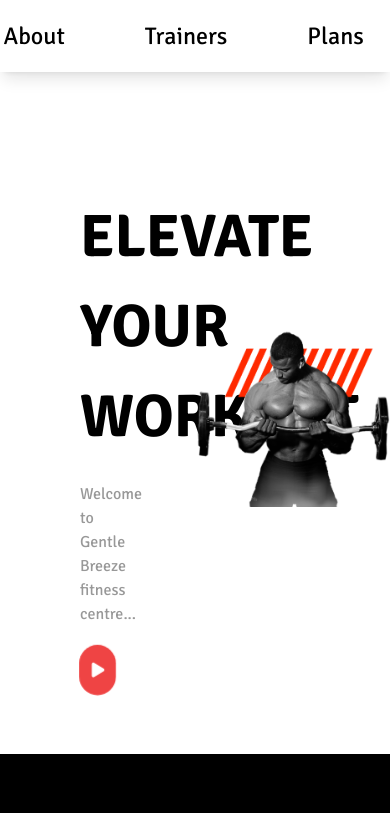
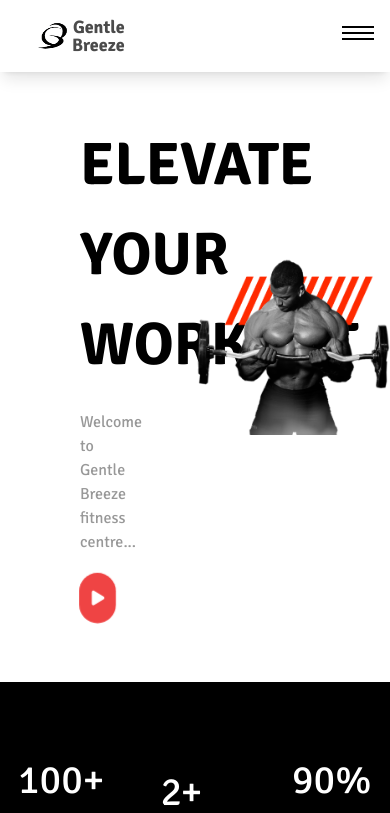
Before and after one commit to abupraise/GentleBreeze, a React (Vite) app: page / in a window 390 px wide. Shown: the top 813 px of the page. Built offline with nearby package versions, Linux system fonts and the light colour scheme.

Commit message:
Updating Navbar

```diff
--- a/src/components/Navbar.jsx
+++ b/src/components/Navbar.jsx
@@ -1,11 +1,59 @@
-import React from "react";
+import React, { useState, useEffect } from "react";
 import { Link } from "react-scroll";
+import Logo from "/assets/images/GentleBreezeLogo - Black.png";
 
 const Navbar = () => {
+  const [isOpen, setIsOpen] = useState(false);
+  const [isVisible, setIsVisible] = useState(true);
+  const [lastScrollTop, setLastScrollTop] = useState(0);
+
+  const toggleMenu = () => {
+    setIsOpen(!isOpen);
+  };
+
+  const handleScroll = () => {
+    const scrollTop = window.pageYOffset || document.documentElement.scrollTop;
+
+    if (scrollTop > lastScrollTop && scrollTop > 200) {
+      // Scroll Down
+      setIsVisible(false);
+    } else if (scrollTop < lastScrollTop || scrollTop < 200) {
+      // Scroll Up
+      setIsVisible(true);
+    }
+
+    setLastScrollTop(scrollTop);
+  };
+
+  useEffect(() => {
+    window.addEventListener("scroll", handleScroll);
+    return () => {
+      window.removeEventListener("scroll", handleScroll);
+    };
+  }, [lastScrollTop]);
+
   return (
-    <div className="flex items-center justify-center py-5 text-2xl sticky top-0 bg-white bg-opacity-30 backdrop-blur-md shadow-lg z-10">
+    <div
+      className={`bg-white bg-opacity-30 backdrop-blur-md shadow-lg fixed top-0 w-full z-10 transition-transform duration-500 ${
+        isVisible ? "translate-y-0" : "-translate-y-full"
+      }`}
+    >
+      <div className="flex items-center justify-between py-5 px-4 md:px-10">
+        <div className="relative flex items-center">
+          <img src={Logo} alt="Logo" className="w-20 h-8 mr-2" />
+          <div className="absolute left-14 z-10 flex flex-col text-right">
+            <span className="text-black opacity-70 font-bold text-lg leading-none">
+              Gentle
+            </span>
+            <span className="text-black opacity-70 font-bold text-lg leading-none">
+              Breeze
+            </span>
+          </div>
+        </div>
+        <div className="hidden md:flex justify-center w-full">
+          <div className="flex items-center space-x-10">
             <Link
-        className="px-10 cursor-pointer hover:text-red-500"
+              className="px-4 cursor-pointer hover:text-red-500"
               activeClass="text-red-500"
               to="home"
               spy={true}
@@ -15,7 +63,7 @@ const Navbar = () => {
               Home
             </Link>
             <Link
-        className="px-10 cursor-pointer hover:text-red-500"
+              className="px-4 cursor-pointer hover:text-red-500"
               activeClass="text-red-500"
               to="about"
               spy={true}
@@ -25,7 +73,7 @@ const Navbar = () => {
               About
             </Link>
             <Link
-        className="px-10 cursor-pointer hover:text-red-500"
+              className="px-4 cursor-pointer hover:text-red-500"
               activeClass="text-red-500"
               to="trainers"
               spy={true}
@@ -35,7 +83,7 @@ const Navbar = () => {
               Trainers
             </Link>
             <Link
-        className="px-10 cursor-pointer hover:text-red-500"
+              className="px-4 cursor-pointer hover:text-red-500"
               activeClass="text-red-500"
               to="plans"
               spy={true}
@@ -45,7 +93,7 @@ const Navbar = () => {
               Plans
             </Link>
             <Link
-        className="px-10 cursor-pointer hover:text-red-500"
+              className="px-4 cursor-pointer hover:text-red-500"
               activeClass="text-red-500"
               to="reviews"
               spy={true}
@@ -55,6 +103,82 @@ const Navbar = () => {
               Reviews
             </Link>
           </div>
+        </div>
+        <div className="md:hidden">
+          <button
+            onClick={toggleMenu}
+            className="text-black focus:outline-none"
+          >
+            <div className={`hamburger ${isOpen ? "open" : ""}`}>
+              <span className="block w-8 h-0.5 bg-black my-1"></span>
+              <span className="block w-8 h-0.5 bg-black my-1"></span>
+              <span className="block w-8 h-0.5 bg-black my-1"></span>
+            </div>
+          </button>
+        </div>
+      </div>
+      <div
+        className={`${
+          isOpen ? "flex" : "hidden"
+        } flex-col items-center md:hidden bg-white w-full py-5`}
+      >
+        <Link
+          className="py-2 cursor-pointer hover:text-red-500"
+          activeClass="text-red-500"
+          to="home"
+          spy={true}
+          smooth={true}
+          duration={500}
+          onClick={() => setIsOpen(false)}
+        >
+          Home
+        </Link>
+        <Link
+          className="py-2 cursor-pointer hover:text-red-500"
+          activeClass="text-red-500"
+          to="about"
+          spy={true}
+          smooth={true}
+          duration={500}
+          onClick={() => setIsOpen(false)}
+        >
+          About
+        </Link>
+        <Link
+          className="py-2 cursor-pointer hover:text-red-500"
+          activeClass="text-red-500"
+          to="trainers"
+          spy={true}
+          smooth={true}
+          duration={500}
+          onClick={() => setIsOpen(false)}
+        >
+          Trainers
+        </Link>
+        <Link
+          className="py-2 cursor-pointer hover:text-red-500"
+          activeClass="text-red-500"
+          to="plans"
+          spy={true}
+          smooth={true}
+          duration={500}
+          onClick={() => setIsOpen(false)}
+        >
+          Plans
+        </Link>
+        <Link
+          className="py-2 cursor-pointer hover:text-red-500"
+          activeClass="text-red-500"
+          to="reviews"
+          spy={true}
+          smooth={true}
+          duration={500}
+          onClick={() => setIsOpen(false)}
+        >
+          Reviews
+        </Link>
+      </div>
+    </div>
   );
 };
 
--- a/src/index.css
+++ b/src/index.css
@@ -42,3 +42,14 @@ body {
 .backdrop-blur-lg {
   backdrop-filter: blur(10px);
 }
+.hamburger.open span:nth-child(1) {
+  transform: rotate(45deg) translate(5px, 5px);
+}
+
+.hamburger.open span:nth-child(2) {
+  opacity: 0;
+}
+
+.hamburger.open span:nth-child(3) {
+  transform: rotate(-45deg) translate(5px, -5px);
+}
```
Lines whose indentation alone changed are shown as unchanged.
